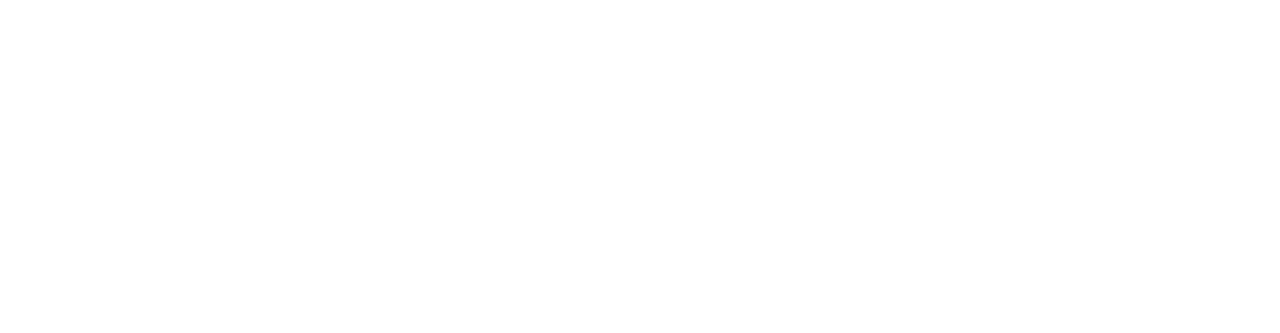
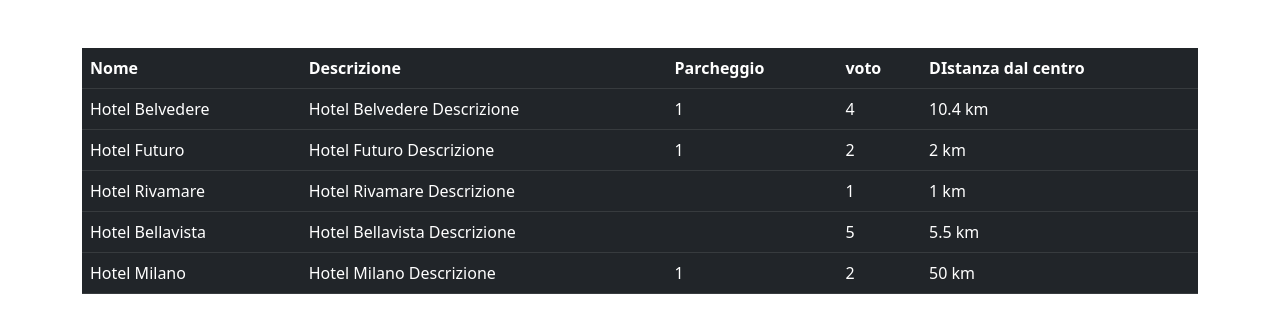
Before and after one commit to PaoloCrescenzi/php-hotel, a PHP site: page / in a window 1280 px wide. Before the commit the part shown is empty. Shown: the top 333 px of the page. Run offline with PHP 8.4, Linux system fonts and the light colour scheme.

Commit message:
Stampa dell'array su tabella

```diff
--- a/index.php
+++ b/index.php
@@ -48,9 +48,41 @@
   <meta charset="UTF-8">
   <meta http-equiv="X-UA-Compatible" content="IE=edge">
   <meta name="viewport" content="width=device-width, initial-scale=1.0">
-  <title>Document</title>
+  <link rel="stylesheet" href="https://cdn.jsdelivr.net/npm/bootstrap@5.2.2/dist/css/bootstrap.min.css">
+  <link rel="stylesheet" href="https://cdnjs.cloudflare.com/ajax/libs/font-awesome/6.2.0/css/all.min.css"
+    integrity="sha512-xh6O/CkQoPOWDdYTDqeRdPCVd1SpvCA9XXcUnZS2FmJNp1coAFzvtCN9BmamE+4aHK8yyUHUSCcJHgXloTyT2A=="
+    crossorigin="anonymous" referrerpolicy="no-referrer" />
+  <title>php-hotels</title>
 </head>
 <body>
+<div class="container mt-5">
+  <table class="table table-hover table-dark">
+    <thead>
+      <tr>
+        <th scope="col">Nome</th>
+        <th scope="col">Descrizione</th>
+        <th scope="col">Parcheggio</th>
+        <th scope="col">voto</th>
+        <th scope="col">DIstanza dal centro</th>
+      </tr>
+    </thead>
+    <tbody>
+      <?php
+      foreach ($hotels as $hotels) {
+      ?>
+        <tr>
+          <td><?php echo $hotels["name"] ?></td>
+          <td><?php echo $hotels["description"] ?></td>
+          <td><?php echo $hotels["parking"] ?></td>
+          <td><?php echo $hotels["vote"] ?></td>
+          <td><?php echo $hotels["distance_to_center"] ?> km</td>
+        </tr>
+      <?php
+      }
+      ?>
+    </tbody>
+  </table>
+</div>
 
 </body>
 </html>
```
